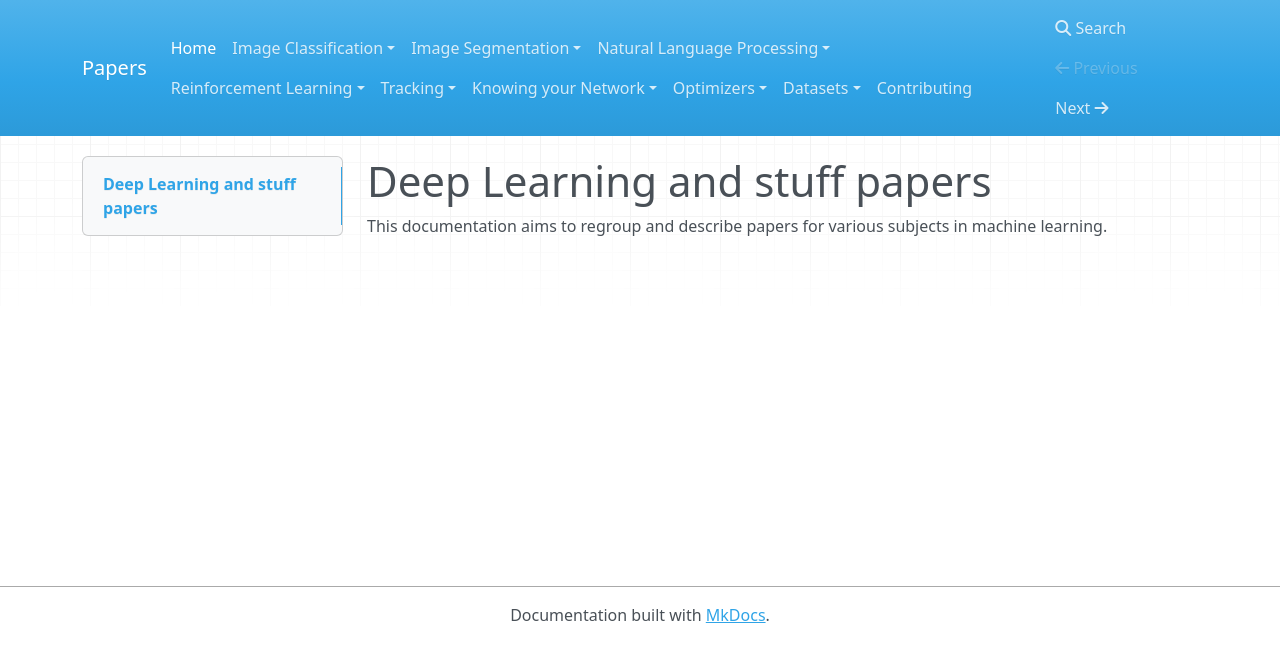
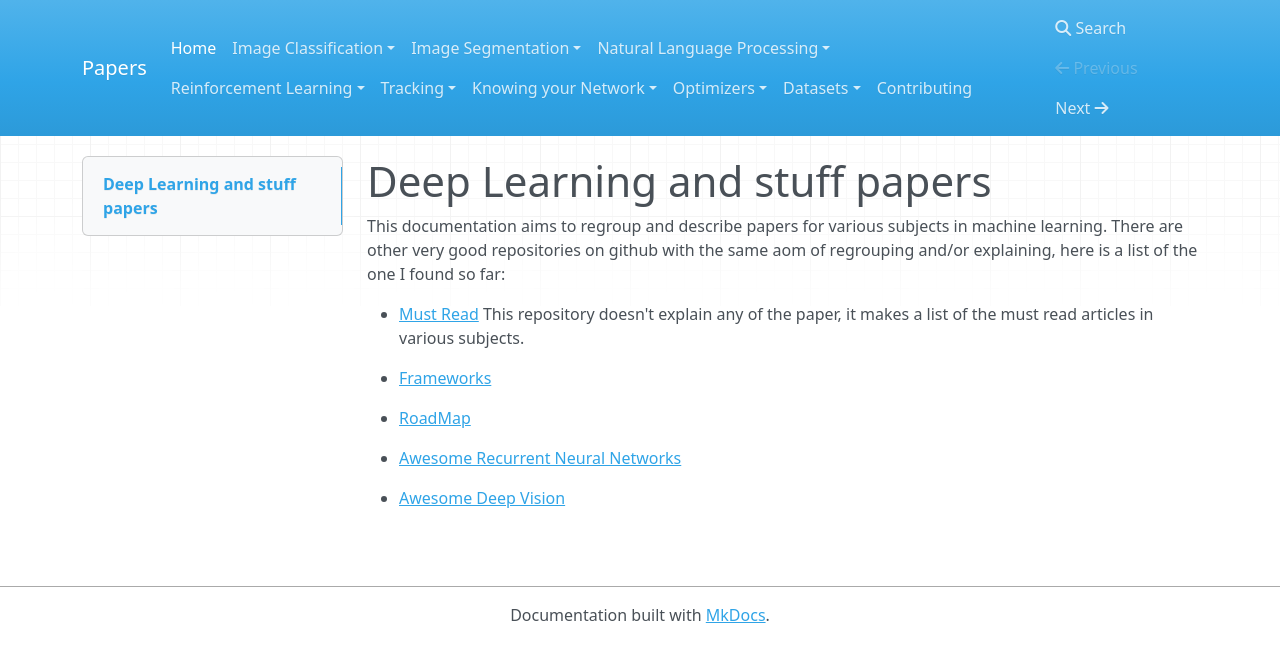
Before and after one commit to D3lt4lph4/papers, an MkDocs documentation site: the page built from docs/index.md, in a window 1280 px wide. Shown: the top 662 px of the page. Built offline with MkDocs 1.6.1, drawn with Linux system fonts in a browser that asks for light colours; nearby versions of some CDN libraries; old or Windows-style settings are respelled for this version of MkDocs.

Commit message:
adding some repositories to watch

```diff
--- a/docs/index.md
+++ b/docs/index.md
@@ -1,3 +1,13 @@
 # Deep Learning and stuff papers
 
-This documentation aims to regroup and describe papers for various subjects in machine learning.
+This documentation aims to regroup and describe papers for various subjects in machine learning. There are other very good repositories on github with the same aom of regrouping and/or explaining, here is a list of the one I found so far:
+
+- [Must Read](https://github.com/terryum/awesome-deep-learning-papers) This repository doesn't explain any of the paper, it makes a list of the must read articles in various subjects.
+
+- [Frameworks](https://github.com/josephmisiti/awesome-machine-learning)
+
+- [RoadMap](https://github.com/songrotek/Deep-Learning-Papers-Reading-Roadmap)
+
+- [Awesome Recurrent Neural Networks](https://github.com/kjw0612/awesome-rnn)
+
+- [Awesome Deep Vision](https://github.com/kjw0612/awesome-deep-vision)
```
